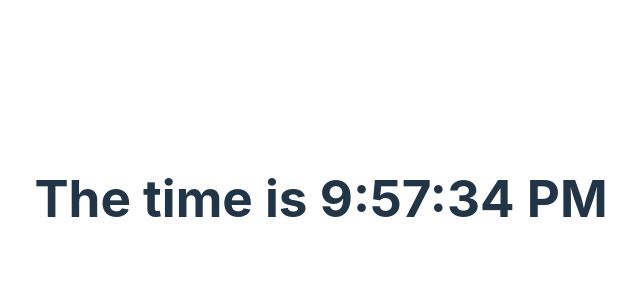
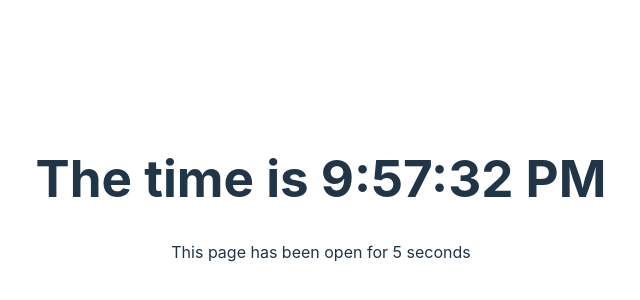
Before and after one commit to akashsoni01/svelte4_poc, a Svelte app in the folder my-svelte-project/: page / in a window 1280 px wide. Shown: the part 202-502 px from the top of the page, without its empty margins (319-959 px from the left). Built offline with nearby package versions, Linux system fonts and the light colour scheme.

Commit message:
store - derived store (when one store depend on other store value we can combine them as well)

```diff
--- a/my-svelte-project/src/App.svelte
+++ b/my-svelte-project/src/App.svelte
@@ -1,5 +1,5 @@
 <script>
-  import { time } from "./stores.js";
+  import { time, elapsed } from "./stores.js";
 
   const formatter = new Intl.DateTimeFormat("en", {
     hour12: true,
@@ -10,3 +10,9 @@
 </script>
 
 <h1>The time is {formatter.format($time)}</h1>
+
+<p>
+  This page has been open for
+  {$elapsed}
+  {$elapsed === 1 ? "second" : "seconds"}
+</p>
--- a/my-svelte-project/src/stores.js
+++ b/my-svelte-project/src/stores.js
@@ -1,4 +1,4 @@
-import { readable } from 'svelte/store';
+import { readable, derived } from 'svelte/store';
 
 export const time = readable(new Date(), function start(set) {
     const interval = setInterval(() => {
@@ -9,3 +9,10 @@
         clearInterval(interval);
     };
 });
+
+const start = new Date();
+
+export const elapsed = derived(
+    time,
+    ($time) => Math.round(($time - start) / 1000)
+);
```
